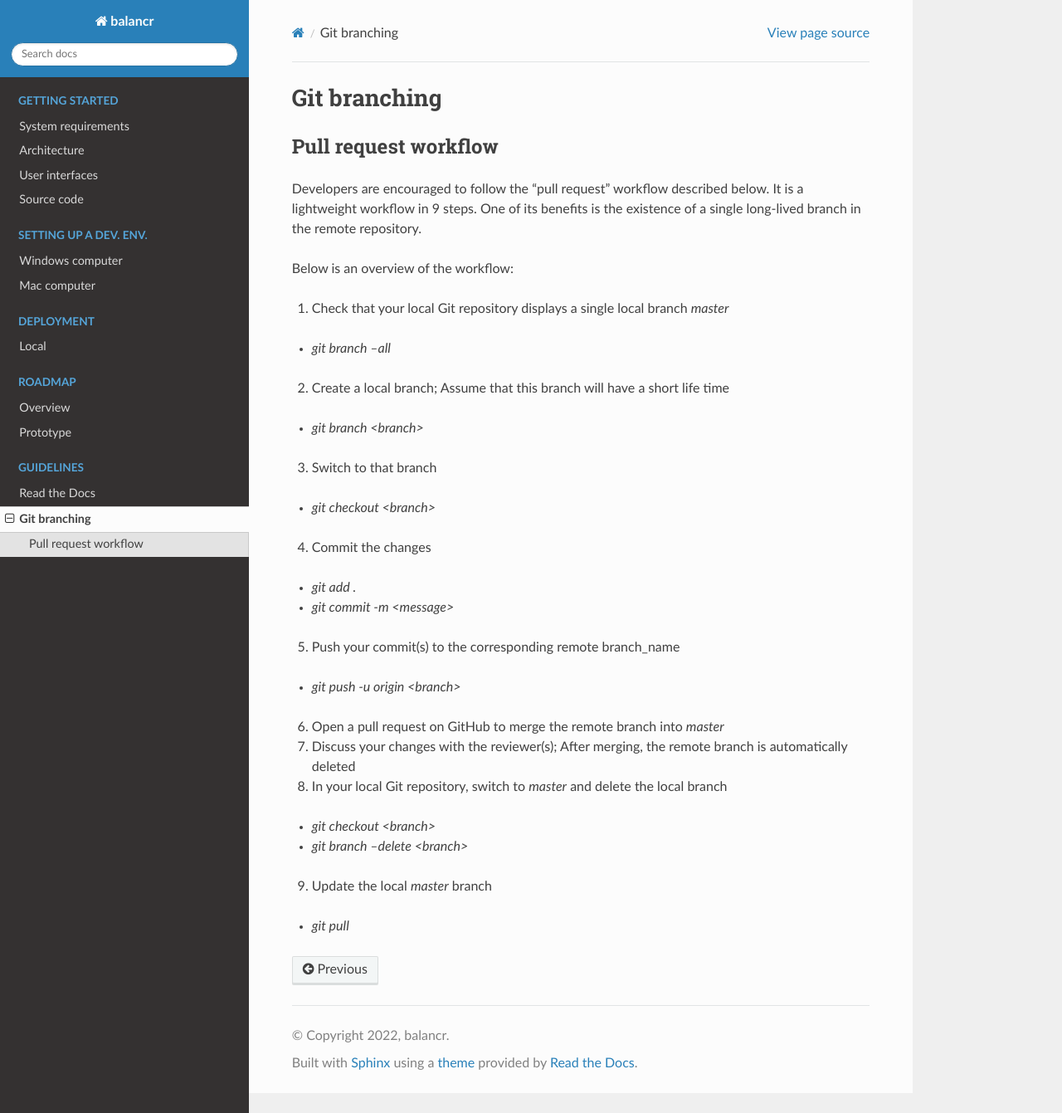
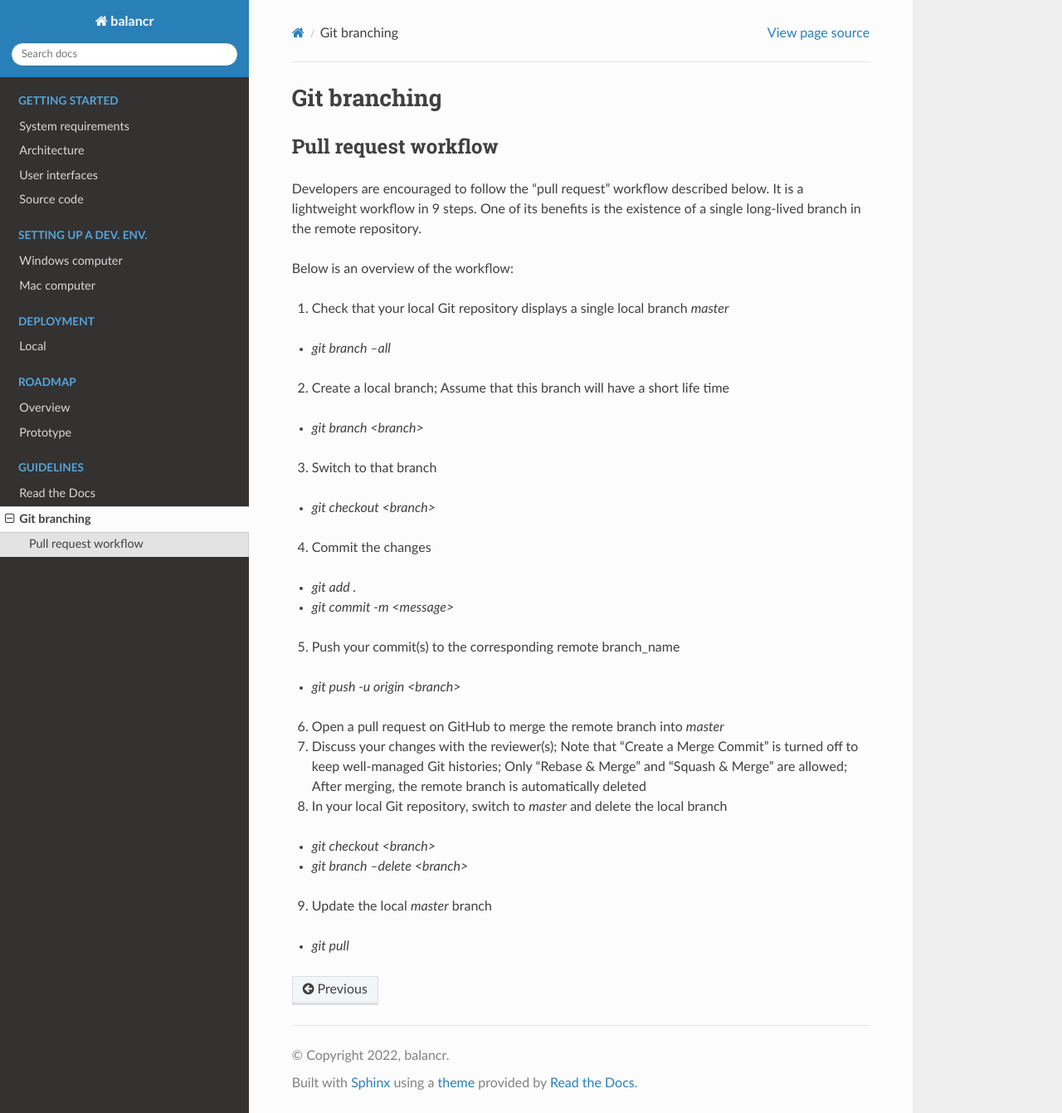
Before and after one commit to swissbalancr/balancr_rtd, a Sphinx documentation site: the page built from source/guidelines/git_branching.rst, in a window 1280 px wide and 1341 px high. Shown: the whole window at 83% size. Built offline with Sphinx 7.4.7 and the Read the Docs theme 2.0.0, drawn with Linux system fonts in a browser that asks for light colours.

Commit message:
Updated guidelines for branching

```diff
--- a/source/guidelines/git_branching.rst
+++ b/source/guidelines/git_branching.rst
@@ -31,7 +31,7 @@ Below is an overview of the workflow:
 - `git push -u origin <branch>`
 
 6. Open a pull request on GitHub to merge the remote branch into `master`
-7. Discuss your changes with the reviewer(s); After merging, the remote branch is automatically deleted
+7. Discuss your changes with the reviewer(s); Note that “Create a Merge Commit” is turned off to keep well-managed Git histories; Only “Rebase & Merge” and “Squash & Merge” are allowed; After merging, the remote branch is automatically deleted
 8. In your local Git repository, switch to `master` and delete the local branch
 
 - `git checkout <branch>`
```
